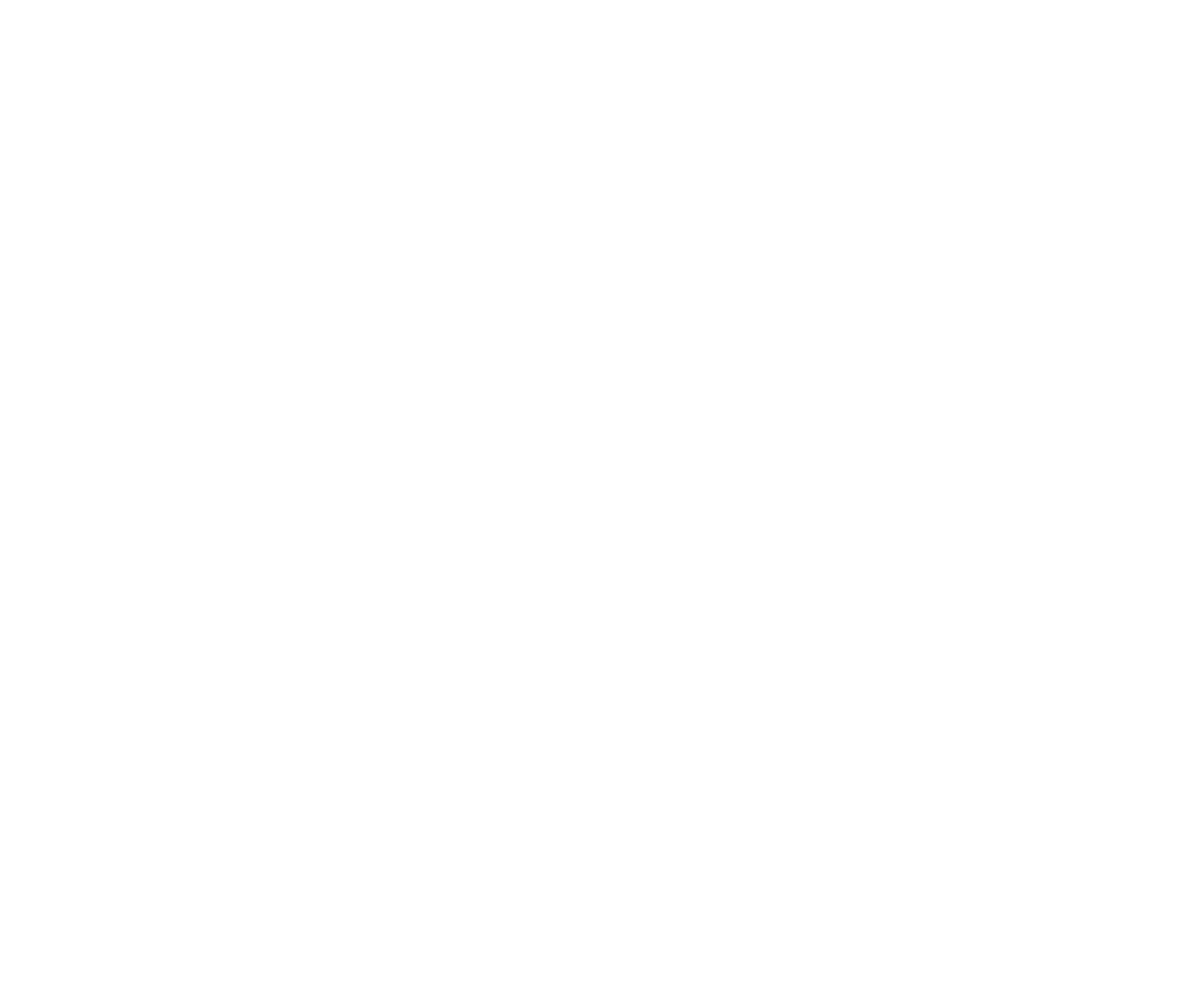
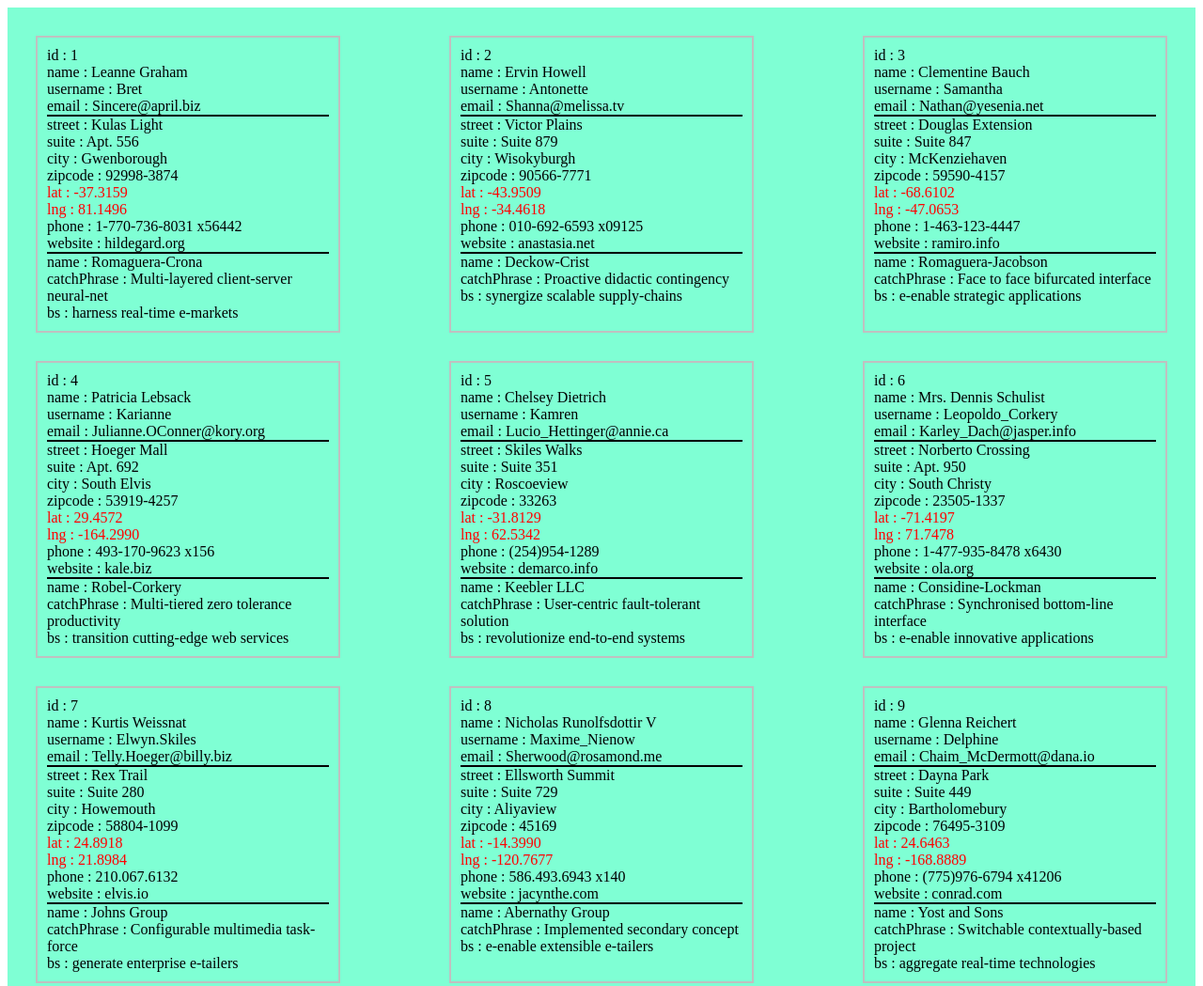
Before and after one commit to svyatkoo/02hw-JS, a plain HTML site: page js-hw-09/03 add/add-9.1.html in a window 1280 px wide. Shown: the top 1049 px of the page at 94% size. Before the commit the page ends 800 px from the top, so only its background shows below. Drawn offline with Linux system fonts and the light colour scheme.

Commit message:
hw + cw + add + superAdd

```diff
--- a/js-hw-09/03 add/add-9.1.html
+++ b/js-hw-09/03 add/add-9.1.html
@@ -3,6 +3,36 @@
 <head>
     <meta charset="UTF-8">
     <title>Title</title>
+    <style>
+        .wrap {
+            display: flex;
+            flex-wrap: wrap;
+            background: aquamarine;
+            column-gap: 30px;
+            row-gap: 30px;
+            padding: 30px;
+            justify-content: space-between;
+        }
+
+        .container {
+            width: 300px;
+            border: 2px solid silver;
+            padding: 10px;
+        }
+
+        .div:nth-child(4) {
+            border-bottom: 2px solid black;
+        }
+
+        .div3 {
+            color: red;
+        }
+
+        .div2:nth-last-child(3) {
+            border-top: 2px solid black;
+        }
+
+    </style>
 </head>
 <body>
 <script src="add-9.1.js"></script>
--- a/js-hw-09/03 add/add-9.1.js
+++ b/js-hw-09/03 add/add-9.1.js
@@ -234,3 +234,67 @@
     ];
 
 // Створити під кожен елемент окремий блок. В цьому блоці, під кожну властивість, та властивості внутрішніх об'єктів створити свої окремі блок.
+
+let wrap = document.createElement("div");
+wrap.classList.add("wrap");
+document.body.appendChild(wrap);
+
+
+usersList.forEach(item => {
+    console.log(item.length);
+    const container = document.createElement("div");
+    container.classList.add("container");
+    wrap.appendChild(container);
+    for (const itemKey in item) {
+        const div = document.createElement("div");
+        div.classList.add("div");
+        if (typeof(item[itemKey]) !== "object") {
+            div.innerText = `${itemKey} : ${item[itemKey]}`;
+            container.append(div);
+        } else {
+            for (const key in item[itemKey]) {
+                const div2 = document.createElement("div");
+                div2.classList.add("div2");
+                if (typeof(item[itemKey][key]) !== "object") {
+                    div2.innerText = `${key} : ${item[itemKey][key]}`;
+                    container.append(div2);
+                } else {
+                    for (const k in item[itemKey][key]) {
+                        const div3 = document.createElement("div");
+                        div3.classList.add("div3");
+                        div3.innerText = `${k} : ${item[itemKey][key][k]}`;
+                        container.append(div3);
+                    }
+                }
+            }
+        }
+
+
+
+        // if (itemKey !== "address" && itemKey !== "company") {
+        //     div.innerText = `${itemKey} : ${item[itemKey]}`;
+        //     container.append(div);
+        // } else if (itemKey !== "address" || itemKey !== "company") {
+        //     // console.log(item[itemKey]);
+        //     // let xxx = {};
+        //     // console.log(typeof(xxx));
+        // }
+
+    }
+
+
+
+
+    // const container = document.createElement("div");
+    // const container = document.createElement("div");
+    // const container = document.createElement("div");
+    // const container = document.createElement("div");
+
+    // div.innerText = item.id;
+    // div.innerText = item.name;
+    // div.innerText = item.username;
+    // div.innerText = item.email;
+
+
+
+})
```
